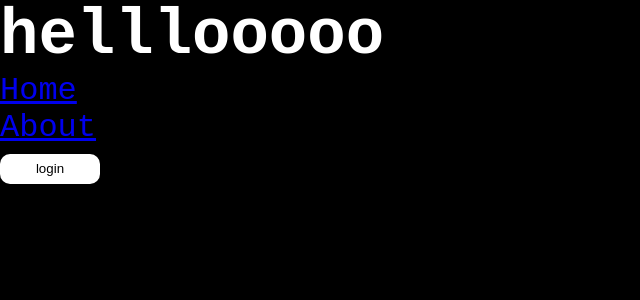
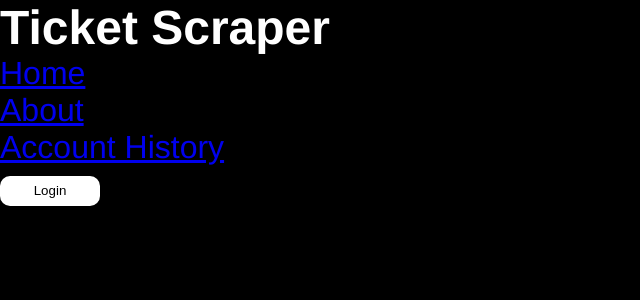
Before and after one commit to cmart11/ReactJS-tables, a React app: page / in a window 1280 px wide. Shown: the top 300 px of the page, without its empty margins (0-640 px from the left). Built offline with nearby package versions, Linux system fonts and the light colour scheme.

Commit message:
feat: installed dependencies and imported into react files

```diff
--- a/public/styles.css
+++ b/public/styles.css
@@ -5,7 +5,7 @@
 }
 
 body{
-    font-family: monospace;
+    font-family: Helvetica, Arial, sans-serif;
     font-size: 2rem;
     background: black;
     color: #fff;
--- a/src/App.js
+++ b/src/App.js
@@ -6,7 +6,7 @@ import { Navbar } from './components'
 const App = () => {
     return (
         <div>
-            <h1>helllooooo</h1>
+            <h2>Ticket Scraper</h2>
             <Navbar />
             <Routes />
         </div>
--- a/src/components/Login.js
+++ b/src/components/Login.js
@@ -3,8 +3,8 @@ import React from 'react'
 export default function Login() {
     return (
         <div>
-            <button>
-                login
+            <button type="button">
+                Login
             </button>
         </div>
     )
--- a/src/components/Navbar.js
+++ b/src/components/Navbar.js
@@ -1,5 +1,6 @@
-import React from 'react'
-import { Link } from 'react-router-dom'
+import React from 'react';
+import styled from 'styled-components';
+import { Link } from 'react-router-dom';
 
 export default function Navbar() {
     return (
@@ -11,6 +12,9 @@ export default function Navbar() {
                 <li>
                     <Link to="/about">About</Link>
                 </li>
+                <li>
+                    <Link to="/account">Account History</Link>
+                </li>
             </ul>
         </nav>
     );
```
